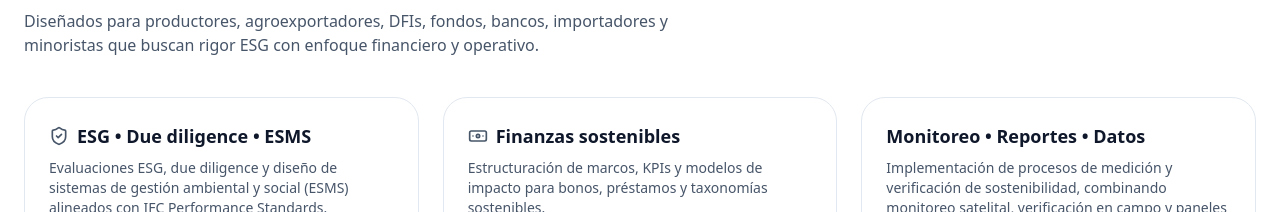
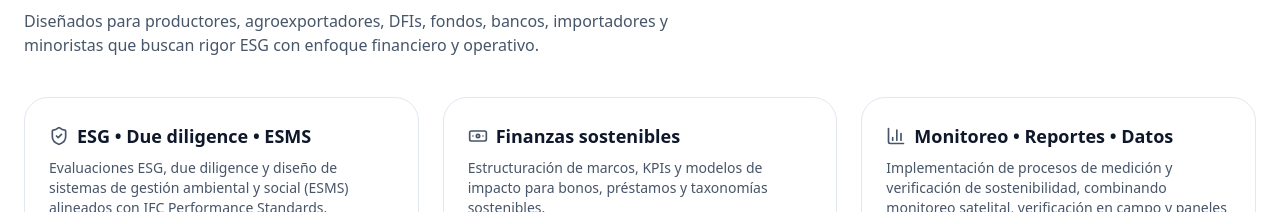
Before and after one commit to diegobrenes/susttech-site, a plain HTML site: page index.html in a window 1280 px wide. Shown: the part 1094-1306 px from the top of the page. Drawn offline with nearby package versions, Linux system fonts and the light colour scheme.

Commit message:
including icos in services

```diff
--- a/index.html
+++ b/index.html
@@ -209,11 +209,13 @@
 
         <!-- 3 -->
         <div class="rounded-3xl border border-slate-200 p-6 bg-white hover:shadow-sm transition">
-          <h3 class="text-lg font-semibold">Monitoreo • Reportes • Datos</h3>
+          <div class="flex items-center gap-2">
+            <i data-lucide="bar-chart-3" class="w-5 h-5 text-slate-600"></i>
+            <h3 class="text-lg font-semibold">Monitoreo • Reportes • Datos</h3>
+          </div>
           <p class="mt-2 text-slate-600 text-sm">Implementación de procesos de medición y verificación de sostenibilidad, combinando monitoreo satelital, verificación en campo y paneles de datos.
-                                                 <br><br>Apoyamos la preparación de informes anuales y reportes a inversionistas.
-                                                 <br><br>Desarrollamos sistemas de información y dashboards web que integran datos operativos, ambientales y financieros, facilitando el seguimiento de indicadores y la preparación de informes ESG e impacto.
-  </p>
+            <br><br>Apoyamos la preparación de informes anuales y reportes a inversionistas.
+            <br><br>Desarrollamos sistemas de información y dashboards web que integran datos operativos, ambientales y financieros, facilitando el seguimiento de indicadores y la preparación de informes ESG e impacto.
           </p>
         </div>
       </div>
```
